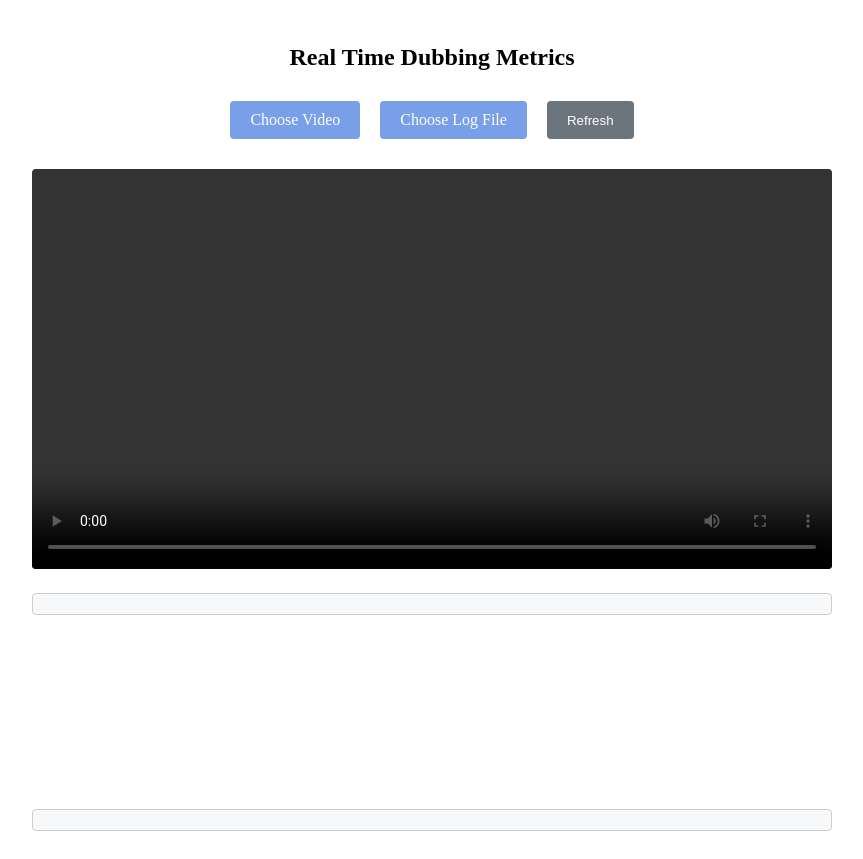
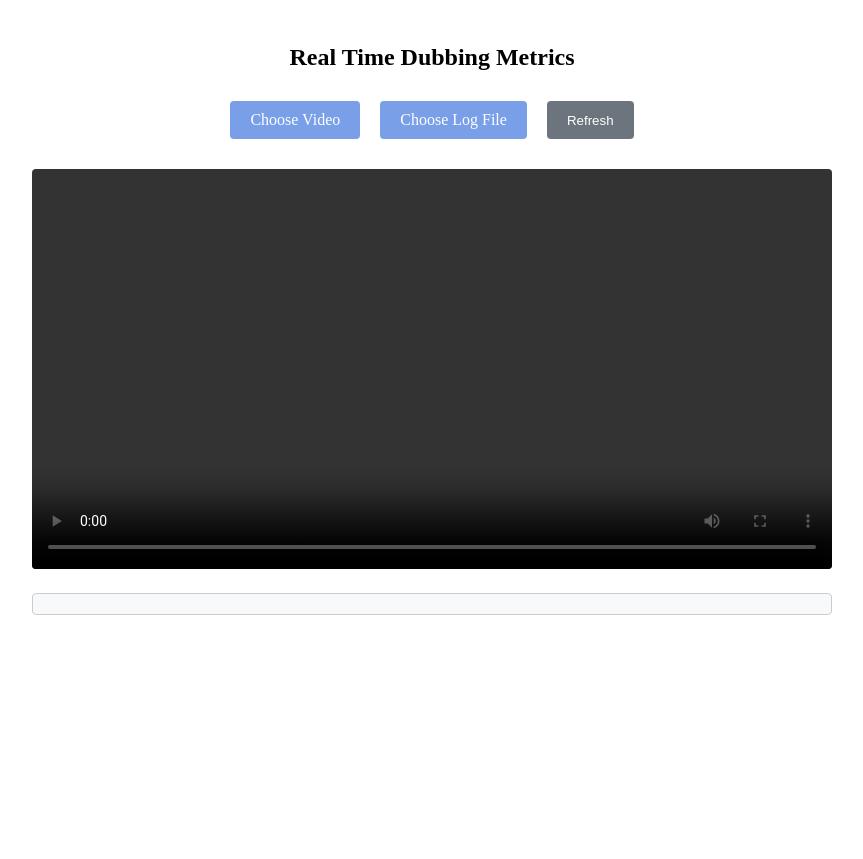
Before and after one commit to YashikaNijhawan/RTDM, a plain HTML site: page index.html in a window 1280 px wide. Shown: the whole page, without its empty margins (208-1071 px from the left). After the commit the page ends 817 px from the top, so only its background shows below. Drawn offline with nearby package versions, Linux system fonts and the light colour scheme.

Commit message:
Update index.html

```diff
--- a/index.html
+++ b/index.html
@@ -20,7 +20,6 @@
         <video id="videoPlayer" class="video-player" controls></video>
         <div id="metricsDisplay" class="metrics-display"></div>
         <canvas id="metricsChart" class="metrics-chart"></canvas>
-        <div id="translationsDisplay" class="translations-display"></div>
     </div>
     <script src="script.js"></script>
 </body>
```
